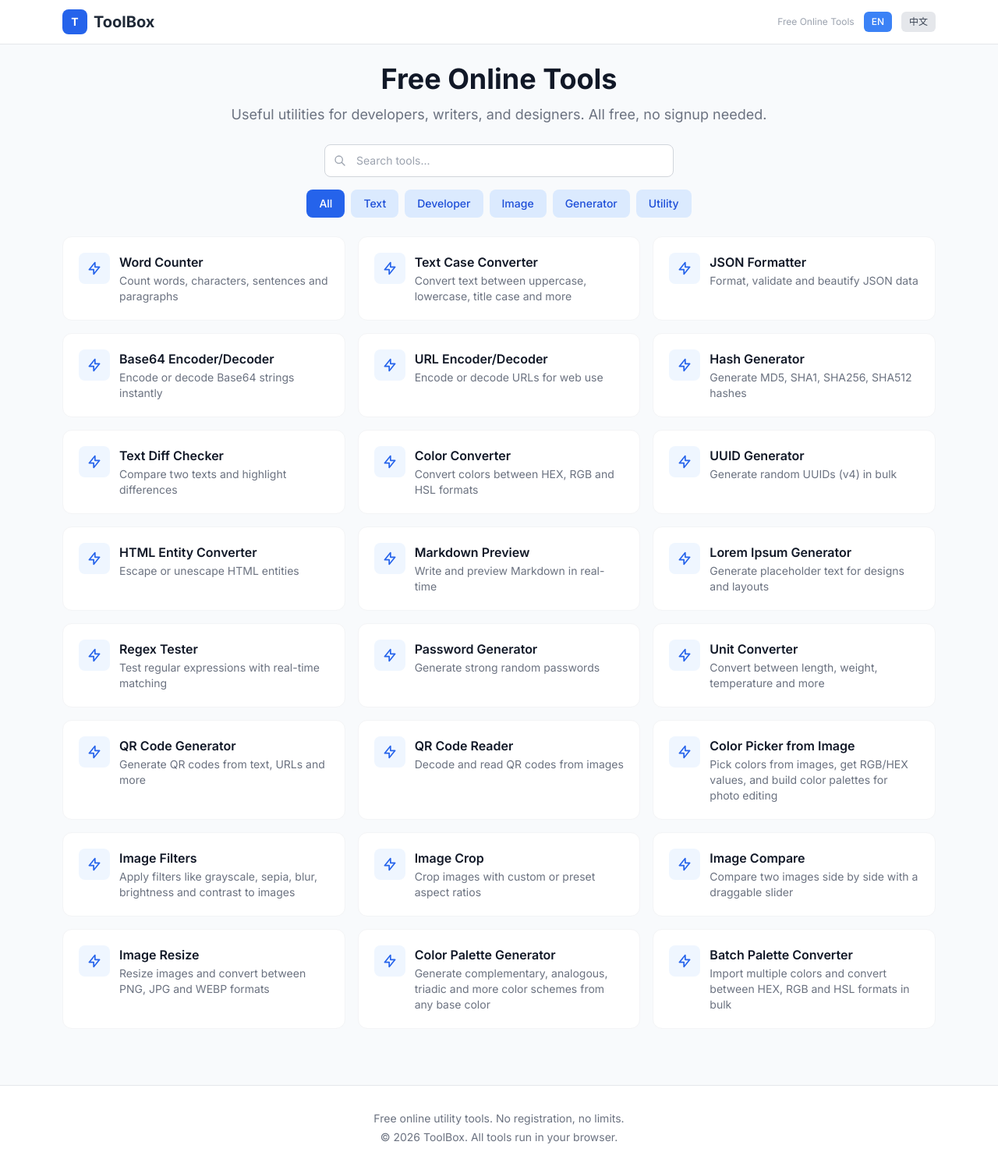
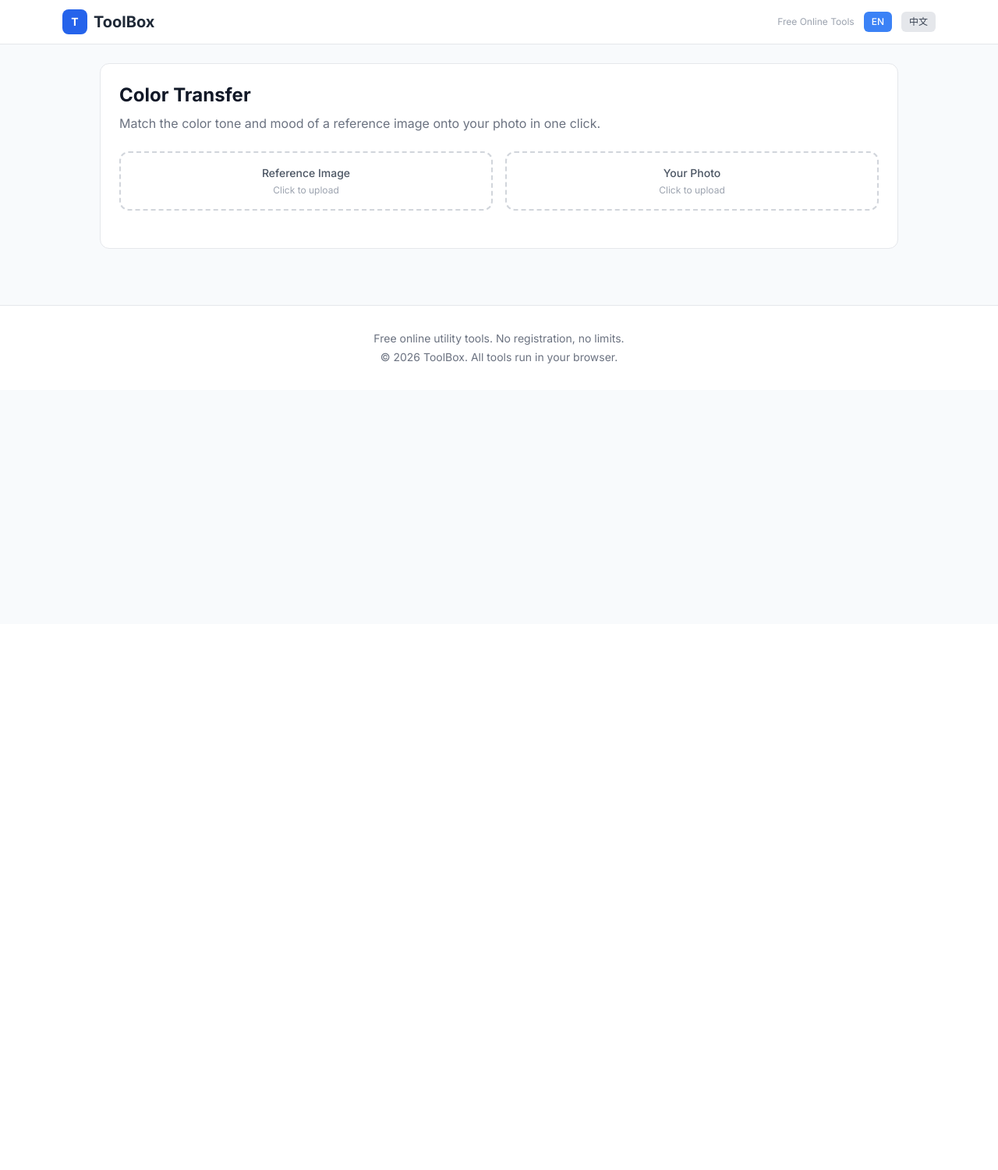
Before and after one commit to AltairIc/online-toolbox, a Flask app: page /tool/color-transfer in a window 1280 px wide. Shown: the whole page at 78% size. After the commit the page ends 466 px from the top, so only its background shows below. Run offline with Flask 3, Linux system fonts and the light colour scheme; some libraries are stand-ins or nearby versions.

Commit message:
Add Color Transfer: match reference photo tones

```diff
--- a/app/routes.py
+++ b/app/routes.py
@@ -27,7 +27,8 @@ TOOLS = [
     {"id": "image-compare", "cat": "image", "name": "Image Compare", "desc": "Compare two images side by side with a draggable slider", "icon": "git-compare"},
     {"id": "image-resize", "cat": "image", "name": "Image Resize", "desc": "Resize images and convert between PNG, JPG and WEBP formats", "icon": "maximize"},
     {"id": "palette-generator", "name": "Color Palette Generator", "desc": "Generate complementary, analogous, triadic and more color schemes from any base color", "cat": "image"},
-    {"id": "palette-converter", "name": "Batch Palette Converter", "desc": "Import multiple colors and convert between HEX, RGB and HSL formats in bulk", "cat": "image"}]
+    {"id": "palette-converter", "name": "Batch Palette Converter", "desc": "Import multiple colors and convert between HEX, RGB and HSL formats in bulk", "cat": "image"},
+    {"id": "color-transfer", "name": "Color Transfer", "desc": "Match the color tone of a reference image onto your photo. Advanced color grading tool.", "cat": "image"}]
 
 
 @main.route("/ads.txt")
--- a/app/templates/base.html
+++ b/app/templates/base.html
@@ -84,8 +84,8 @@ function setLang(lang) {
 }
 
 function translateToolCards(lang) {
-    var names = {'Word Counter':'字数统计','Text Case Converter':'文本大小写转换','JSON Formatter':'JSON 格式化','Base64 Encoder/Decoder':'Base64 编解码','URL Encoder/Decoder':'URL 编解码','Hash Generator':'哈希生成器','Text Diff Checker':'文本对比','Color Converter':'颜色转换','UUID Generator':'UUID 生成器','HTML Entity Converter':'HTML 实体转换','Markdown Preview':'Markdown 预览','Lorem Ipsum Generator':'Lorem Ipsum 生成器','Regex Tester':'正则表达式测试','Password Generator':'密码生成器','Unit Converter':'单位转换','QR Code Generator':'二维码生成','QR Code Reader':'二维码识别','Color Picker from Image':'图片取色器','Image Filters':'图片滤镜','Image Crop':'图片裁剪','Image Compare':'图片对比','Image Resize':'图片缩放','Color Palette Generator':'取色板生成器','Batch Palette Converter':'批量色板转换'};
-    var descs = {'Word Counter':'统计字数、字符数、句子和段落','Text Case Converter':'在大小写、标题格式等之间自由转换','JSON Formatter':'格式化、验证和美化 JSON 数据','Base64 Encoder/Decoder':'快速进行 Base64 编码和解码','URL Encoder/Decoder':'对 URL 进行编码或解码','Hash Generator':'生成 MD5、SHA1、SHA256、SHA512 哈希值','Text Diff Checker':'对比两段文本并高亮差异','Color Converter':'在 HEX、RGB 等颜色格式之间转换','UUID Generator':'批量生成随机 UUID（v4）','HTML Entity Converter':'对 HTML 实体进行转义或反转义','Markdown Preview':'实时编辑和预览 Markdown','Lorem Ipsum Generator':'生成用于排版的占位文本','Regex Tester':'实时测试正则表达式匹配结果','Password Generator':'生成高强度随机密码','Unit Converter':'在长度、重量、温度等单位之间转换','QR Code Generator':'从文本和链接生成二维码图片','QR Code Reader':'上传图片识别二维码内容','Color Picker from Image':'从图片取色，获取RGB/HEX值，辅助修图仿色','Image Filters':'对图片应用灰度、棕褐、模糊等滤镜','Image Crop':'按预设比例裁剪图片','Image Compare':'并排对比两张图片，拖拽滑块查看差异','Image Resize':'调整图片尺寸，在PNG、JPG、WEBP格式间转换','Color Palette Generator':'从任意颜色生成互补、类似、三角等配色方案','Batch Palette Converter':'批量导入颜色，在HEX、RGB、HSL格式间转换'};
+    var names = {'Word Counter':'字数统计','Text Case Converter':'文本大小写转换','JSON Formatter':'JSON 格式化','Base64 Encoder/Decoder':'Base64 编解码','URL Encoder/Decoder':'URL 编解码','Hash Generator':'哈希生成器','Text Diff Checker':'文本对比','Color Converter':'颜色转换','UUID Generator':'UUID 生成器','HTML Entity Converter':'HTML 实体转换','Markdown Preview':'Markdown 预览','Lorem Ipsum Generator':'Lorem Ipsum 生成器','Regex Tester':'正则表达式测试','Password Generator':'密码生成器','Unit Converter':'单位转换','QR Code Generator':'二维码生成','QR Code Reader':'二维码识别','Color Picker from Image':'图片取色器','Image Filters':'图片滤镜','Image Crop':'图片裁剪','Image Compare':'图片对比','Image Resize':'图片缩放','Color Palette Generator':'取色板生成器','Batch Palette Converter':'批量色板转换','Color Transfer':'色彩迁移'};
+    var descs = {'Word Counter':'统计字数、字符数、句子和段落','Text Case Converter':'在大小写、标题格式等之间自由转换','JSON Formatter':'格式化、验证和美化 JSON 数据','Base64 Encoder/Decoder':'快速进行 Base64 编码和解码','URL Encoder/Decoder':'对 URL 进行编码或解码','Hash Generator':'生成 MD5、SHA1、SHA256、SHA512 哈希值','Text Diff Checker':'对比两段文本并高亮差异','Color Converter':'在 HEX、RGB 等颜色格式之间转换','UUID Generator':'批量生成随机 UUID（v4）','HTML Entity Converter':'对 HTML 实体进行转义或反转义','Markdown Preview':'实时编辑和预览 Markdown','Lorem Ipsum Generator':'生成用于排版的占位文本','Regex Tester':'实时测试正则表达式匹配结果','Password Generator':'生成高强度随机密码','Unit Converter':'在长度、重量、温度等单位之间转换','QR Code Generator':'从文本和链接生成二维码图片','QR Code Reader':'上传图片识别二维码内容','Color Picker from Image':'从图片取色，获取RGB/HEX值，辅助修图仿色','Image Filters':'对图片应用灰度、棕褐、模糊等滤镜','Image Crop':'按预设比例裁剪图片','Image Compare':'并排对比两张图片，拖拽滑块查看差异','Image Resize':'调整图片尺寸，在PNG、JPG、WEBP格式间转换','Color Palette Generator':'从任意颜色生成互补、类似、三角等配色方案','Batch Palette Converter':'批量导入颜色，在HEX、RGB、HSL格式间转换','Color Transfer':'将参考图的色调应用到照片上，一键色彩匹配'};
     document.querySelectorAll('.tool-card h3').forEach(function(h3) {
         var en = h3.getAttribute('data-en') || h3.textContent;
         if (!h3.getAttribute('data-en')) h3.setAttribute('data-en', en);
--- a/app/templates/index.html
+++ b/app/templates/index.html
@@ -29,7 +29,8 @@ var toolCats = {
     'qr-generator': 'gen', 'qr-reader': 'util', 'color-picker': 'image', 'image-filters': 'image', 'image-crop': 'image',
     'image-compare': 'image', 'image-resize': 'image',
     'palette-generator': 'image',
-    'palette-converter': 'image'
+    'palette-converter': 'image',
+    'color-transfer': 'image'
 };
 </script>
 
--- /dev/null
+++ b/app/templates/tools/color-transfer.html
@@ -0,0 +1,216 @@
+{% extends "base.html" %}
+{% block title %}Color Transfer - Apply Reference Colors to Photos Online{% endblock %}
+{% block meta_desc %}Transfer the color palette from a reference image to your photo. Online color grading tool for photographers.{% endblock %}
+{% block content %}
+<div class="max-w-5xl mx-auto">
+    <div class="bg-white rounded-xl border border-gray-200 p-6">
+        <h1 class="text-2xl font-bold text-gray-900 mb-2"><span class="lang-en">Color Transfer</span><span class="lang-zh" style="display:none">色彩迁移</span></h1>
+        <p class="text-gray-500 mb-6"><span class="lang-en">Match the color tone and mood of a reference image onto your photo in one click.</span><span class="lang-zh" style="display:none">一键将参考图的色调和氛围应用到你的照片上。</span></p>
+
+        <div class="grid grid-cols-1 md:grid-cols-2 gap-4 mb-6">
+            <div class="border-2 border-dashed border-gray-300 rounded-xl p-4 text-center cursor-pointer hover:border-blue-500" id="refZone" onclick="document.getElementById('refInput').click()">
+                <p class="text-sm font-medium text-gray-600"><span class="lang-en">Reference Image</span><span class="lang-zh" style="display:none">参考图</span></p>
+                <p class="text-xs text-gray-400 mt-1"><span class="lang-en">Click to upload</span><span class="lang-zh" style="display:none">点击上传</span></p>
+                <img id="refPreview" class="hidden max-h-40 mx-auto mt-2 rounded">
+                <input type="file" id="refInput" accept="image/*" class="hidden" onchange="loadRef(this)">
+            </div>
+            <div class="border-2 border-dashed border-gray-300 rounded-xl p-4 text-center cursor-pointer hover:border-blue-500" id="targetZone" onclick="document.getElementById('targetInput').click()">
+                <p class="text-sm font-medium text-gray-600"><span class="lang-en">Your Photo</span><span class="lang-zh" style="display:none">你的照片</span></p>
+                <p class="text-xs text-gray-400 mt-1"><span class="lang-en">Click to upload</span><span class="lang-zh" style="display:none">点击上传</span></p>
+                <img id="targetPreview" class="hidden max-h-40 mx-auto mt-2 rounded">
+                <input type="file" id="targetInput" accept="image/*" class="hidden" onchange="loadTarget(this)">
+            </div>
+        </div>
+
+        <div class="text-center mb-6" id="actionArea" style="display:none">
+            <button onclick="applyTransfer()" class="px-8 py-3 bg-blue-600 text-white rounded-lg text-base font-medium hover:bg-blue-700"><span class="lang-en">Apply Color Transfer</span><span class="lang-zh" style="display:none">应用色彩迁移</span></button>
+        </div>
+
+        <div id="resultArea" class="hidden">
+            <h3 class="text-sm font-semibold text-gray-700 mb-2"><span class="lang-en">Result</span><span class="lang-zh" style="display:none">结果</span></h3>
+            <div class="bg-gray-100 rounded-lg overflow-hidden mb-4">
+                <canvas id="resultCanvas" class="w-full"></canvas>
+            </div>
+            <div class="flex gap-2">
+                <button onclick="downloadResult()" class="px-4 py-2 bg-green-600 text-white rounded-lg text-sm hover:bg-green-700"><span class="lang-en">Download</span><span class="lang-zh" style="display:none">下载</span></button>
+                <button onclick="resetAll()" class="px-4 py-2 border border-gray-300 rounded-lg text-sm hover:bg-gray-50"><span class="lang-en">Start Over</span><span class="lang-zh" style="display:none">重新开始</span></button>
+            </div>
+        </div>
+    </div>
+</div>
+
+<script>
+var refImg = null, targetImg = null, resultDataUrl = null;
+var maxW = 800, maxH = 600;
+
+function loadRef(input) {
+    if (!input.files[0]) return;
+    var r = new FileReader();
+    r.onload = function(e) {
+        var img = new Image();
+        img.onload = function() {
+            refImg = img;
+            document.getElementById("refPreview").src = e.target.result;
+            document.getElementById("refPreview").classList.remove("hidden");
+            document.getElementById("refZone").querySelector("p:first-child").textContent = "Reference: " + input.files[0].name;
+            checkReady();
+        };
+        img.src = e.target.result;
+    };
+    r.readAsDataURL(input.files[0]);
+}
+
+function loadTarget(input) {
+    if (!input.files[0]) return;
+    var r = new FileReader();
+    r.onload = function(e) {
+        var img = new Image();
+        img.onload = function() {
+            targetImg = img;
+            document.getElementById("targetPreview").src = e.target.result;
+            document.getElementById("targetPreview").classList.remove("hidden");
+            document.getElementById("targetZone").querySelector("p:first-child").textContent = "Photo: " + input.files[0].name;
+            checkReady();
+        };
+        img.src = e.target.result;
+    };
+    r.readAsDataURL(input.files[0]);
+}
+
+function checkReady() {
+    if (refImg && targetImg) {
+        document.getElementById("actionArea").style.display = "block";
+    }
+}
+
+// sRGB to linear RGB
+function srgbToLinear(c) { c /= 255; return c <= 0.04045 ? c / 12.92 : Math.pow((c + 0.055) / 1.055, 2.4); }
+function linearToSrgb(c) { c = c <= 0.0031308 ? 12.92 * c : 1.055 * Math.pow(c, 1/2.4) - 0.055; return Math.round(Math.max(0, Math.min(255, c * 255))); }
+
+// RGB to LAB
+function rgbToLab(r,g,b) {
+    var R = srgbToLinear(r), G = srgbToLinear(g), B = srgbToLinear(b);
+    // Linear RGB to XYZ (D65)
+    var X = 0.412453*R + 0.357580*G + 0.180423*B;
+    var Y = 0.212671*R + 0.715160*G + 0.072169*B;
+    var Z = 0.019334*R + 0.119193*G + 0.950227*B;
+    // XYZ to Lab
+    X /= 0.950456; Y /= 1.0; Z /= 1.088754;
+    function f(t) { return t > 0.008856 ? Math.pow(t, 1/3) : 7.787*t + 16/116; }
+    return [116 * f(Y) - 16, 500 * (f(X) - f(Y)), 200 * (f(Y) - f(Z))];
+}
+
+function labToRgb(l,a,b2) {
+    var fy = (l + 16) / 116, fx = a / 500 + fy, fz = fy - b2 / 200;
+    var X = 0.950456 * (fx > 0.206893 ? Math.pow(fx, 3) : (fx - 16/116) / 7.787);
+    var Y = 1.0 * (fy > 0.206893 ? Math.pow(fy, 3) : (fy - 16/116) / 7.787);
+    var Z = 1.088754 * (fz > 0.206893 ? Math.pow(fz, 3) : (fz - 16/116) / 7.787);
+    // XYZ to Linear RGB
+    var R = 3.240479*X - 1.537150*Y - 0.498535*Z;
+    var G = -0.969256*X + 1.875992*Y + 0.041556*Z;
+    var B = 0.055648*X - 0.204043*Y + 1.057311*Z;
+    return [linearToSrgb(R), linearToSrgb(G), linearToSrgb(B)];
+}
+
+function applyTransfer() {
+    if (!refImg || !targetImg) return;
+
+    // Draw target image to canvas
+    var canvas = document.getElementById("resultCanvas");
+    var w = Math.min(targetImg.width, maxW), h = Math.min(targetImg.height, maxH);
+    canvas.width = w; canvas.height = h;
+    var ctx = canvas.getContext("2d");
+    ctx.drawImage(targetImg, 0, 0, w, h);
+    var targetData = ctx.getImageData(0, 0, w, h);
+
+    // Draw reference image
+    var refC = document.createElement("canvas");
+    refC.width = w; refC.height = h;
+    var refCtx = refC.getContext("2d");
+    refCtx.drawImage(refImg, 0, 0, w, h);
+    var refData = refCtx.getImageData(0, 0, w, h);
+
+    // Calculate LAB stats for reference
+    var refPixels = [];
+    for (var i = 0; i < refData.data.length; i += 4) {
+        var lab = rgbToLab(refData.data[i], refData.data[i+1], refData.data[i+2]);
+        refPixels.push(lab);
+    }
+    var n = refPixels.length;
+    var refMean = [0,0,0];
+    refPixels.forEach(function(p) { refMean[0] += p[0]; refMean[1] += p[1]; refMean[2] += p[2]; });
+    refMean[0] /= n; refMean[1] /= n; refMean[2] /= n;
+
+    var refStd = [0,0,0];
+    refPixels.forEach(function(p) {
+        refStd[0] += Math.pow(p[0] - refMean[0], 2);
+        refStd[1] += Math.pow(p[1] - refMean[1], 2);
+        refStd[2] += Math.pow(p[2] - refMean[2], 2);
+    });
+    refStd[0] = Math.sqrt(refStd[0] / n);
+    refStd[1] = Math.sqrt(refStd[1] / n);
+    refStd[2] = Math.sqrt(refStd[2] / n);
+    if (refStd[0] < 0.001) refStd[0] = 1;
+    if (refStd[1] < 0.001) refStd[1] = 1;
+    if (refStd[2] < 0.001) refStd[2] = 1;
+
+    // Calculate LAB stats for target
+    var tPixels = [];
+    for (var i = 0; i < targetData.data.length; i += 4) {
+        var lab = rgbToLab(targetData.data[i], targetData.data[i+1], targetData.data[i+2]);
+        tPixels.push(lab);
+    }
+    var tMean = [0,0,0];
+    tPixels.forEach(function(p) { tMean[0] += p[0]; tMean[1] += p[1]; tMean[2] += p[2]; });
+    tMean[0] /= n; tMean[1] /= n; tMean[2] /= n;
+
+    var tStd = [0,0,0];
+    tPixels.forEach(function(p) {
+        tStd[0] += Math.pow(p[0] - tMean[0], 2);
+        tStd[1] += Math.pow(p[1] - tMean[1], 2);
+        tStd[2] += Math.pow(p[2] - tMean[2], 2);
+    });
+    tStd[0] = Math.sqrt(tStd[0] / n);
+    tStd[1] = Math.sqrt(tStd[1] / n);
+    tStd[2] = Math.sqrt(tStd[2] / n);
+    if (tStd[0] < 0.001) tStd[0] = 1;
+    if (tStd[1] < 0.001) tStd[1] = 1;
+    if (tStd[2] < 0.001) tStd[2] = 1;
+
+    // Apply color transfer
+    var d = targetData.data;
+    for (var i = 0; i < d.length; i += 4) {
+        var lab = rgbToLab(d[i], d[i+1], d[i+2]);
+        lab[0] = (lab[0] - tMean[0]) / tStd[0] * refStd[0] + refMean[0];
+        lab[1] = (lab[1] - tMean[1]) / tStd[1] * refStd[1] + refMean[1];
+        lab[2] = (lab[2] - tMean[2]) / tStd[2] * refStd[2] + refMean[2];
+        var rgb = labToRgb(lab[0], lab[1], lab[2]);
+        d[i] = rgb[0]; d[i+1] = rgb[1]; d[i+2] = rgb[2];
+    }
+
+    ctx.putImageData(targetData, 0, 0);
+    resultDataUrl = canvas.toDataURL("image/jpeg", 0.95);
+    document.getElementById("resultArea").classList.remove("hidden");
+}
+
+function downloadResult() {
+    if (!resultDataUrl) return;
+    var a = document.createElement("a");
+    a.href = resultDataUrl;
+    a.download = "color_transferred.jpg";
+    a.click();
+}
+
+function resetAll() {
+    refImg = null; targetImg = null; resultDataUrl = null;
+    document.getElementById("refPreview").classList.add("hidden");
+    document.getElementById("targetPreview").classList.add("hidden");
+    document.getElementById("actionArea").style.display = "none";
+    document.getElementById("resultArea").classList.add("hidden");
+    document.getElementById("refInput").value = "";
+    document.getElementById("targetInput").value = "";
+    document.getElementById("refZone").querySelector("p:first-child").textContent = "<span class="lang-en">Reference Image</span><span class="lang-zh" style="display:none">参考图</span>";
+    document.getElementById("targetZone").querySelector("p:first-child").textContent = "<span class="lang-en">Your Photo</span><span class="lang-zh" style="display:none">你的照片</span>";
+}
+</script>
+{% endblock %}
```
